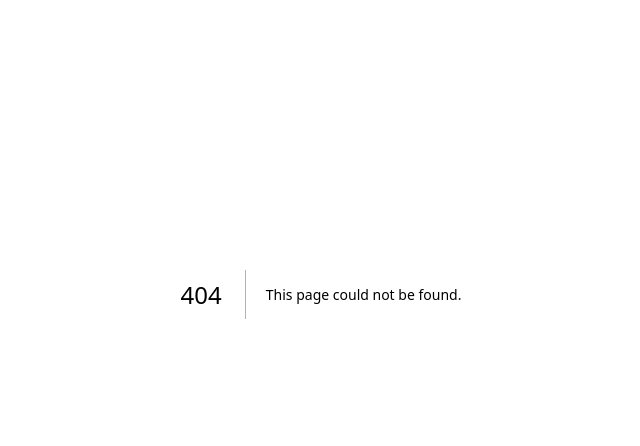
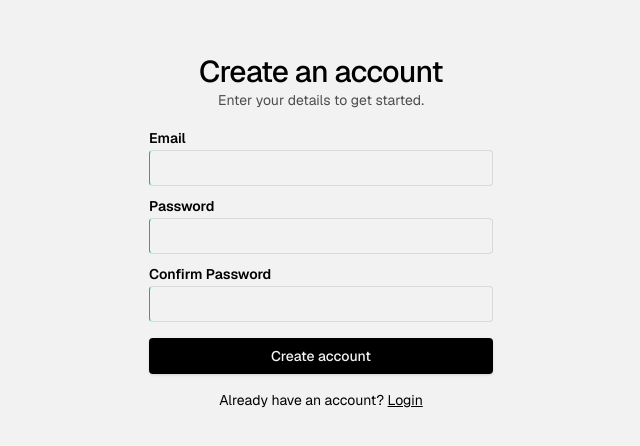
Before and after one commit to blkhurst/next-login-pbkdf2, a Next.js app: page /signup in a window 1280 px wide. Before the commit this address had no page. Shown: the part 106-552 px from the top of the page, without its empty margins (319-959 px from the left). Built offline with nearby package versions, Linux system fonts and the light colour scheme.

Commit message:
feat: add login & signup page

```diff
--- /dev/null
+++ b/app/login/page.tsx
@@ -0,0 +1,54 @@
+"use client";
+import Link from "next/link";
+import { Label } from "@/components/ui/Label";
+import { Input } from "@/components/ui/Input";
+import { Button } from "@/components/ui/Button";
+import { useRef, useState } from "react";
+import { AuthFormState } from "@/lib/auth/definitions";
+
+export default function LoginPage() {
+  const handleSubmit = async () => {};
+  const [pending, setPending] = useState(false);
+  const [state, setState] = useState<AuthFormState>({});
+  const passwordRef = useRef<HTMLInputElement>(null);
+
+  return (
+    <main className="max-w-container mt-[20svh] max-w-sm text-center">
+      <div>
+        <h1 className="text-3xl font-medium tracking-tight">Login</h1>
+        <p className="text-copy-secondary text-sm">
+          Enter your credentials to access your account.
+        </p>
+      </div>
+
+      <div className="mt-4">
+        <form onSubmit={handleSubmit} className="flex flex-col gap-2 text-left">
+          <div>
+            <Label>Email</Label>
+            <Input name="email" autoComplete="off" />
+          </div>
+
+          <div>
+            <Label>Password</Label>
+            <Input name="password" type="password" ref={passwordRef} />
+          </div>
+
+          <Button disabled={pending} type="submit" className="mt-2 w-full">
+            {pending ? "Processing..." : "Login"}
+          </Button>
+
+          {state?.error && (
+            <p className="text-sm text-red-500">{state.error}</p>
+          )}
+        </form>
+      </div>
+
+      <p className="mt-4 text-sm">
+        Don&apos;t have an account?{" "}
+        <Link className="underline" href="/signup">
+          Sign up
+        </Link>
+      </p>
+    </main>
+  );
+}
--- /dev/null
+++ b/app/signup/page.tsx
@@ -0,0 +1,79 @@
+"use client";
+import Link from "next/link";
+import { Label } from "@/components/ui/Label";
+import { Input } from "@/components/ui/Input";
+import { Button } from "@/components/ui/Button";
+import { useState } from "react";
+import { AuthFormState } from "@/lib/auth/definitions";
+
+export default function SignupPage() {
+  const handleSubmit = async () => {};
+  const [pending, setPending] = useState(false);
+  const [state, setState] = useState<AuthFormState>({});
+
+  return (
+    <main className="max-w-container mt-[20svh] max-w-sm text-center">
+      <div>
+        <h1 className="text-3xl font-medium tracking-tight">
+          Create an account
+        </h1>
+        <p className="text-copy-secondary text-sm">
+          Enter your details to get started.
+        </p>
+      </div>
+
+      <div className="mt-4">
+        <form onSubmit={handleSubmit} className="flex flex-col gap-2 text-left">
+          <div>
+            <Label htmlFor="email">Email</Label>
+            <Input id="email" name="email" autoComplete="off" />
+          </div>
+
+          {state?.errors?.email && (
+            <p className="text-sm text-red-500">{state.errors.email}</p>
+          )}
+
+          <div>
+            <Label htmlFor="password">Password</Label>
+            <Input id="password" name="password" type="password" />
+          </div>
+
+          <div>
+            <Label htmlFor="password">Confirm Password</Label>
+            <Input
+              id="confirmPassword"
+              name="confirmPassword"
+              type="password"
+            />
+          </div>
+
+          {state?.errors?.password && (
+            <div className="text-sm text-red-500">
+              <p>Password must:</p>
+              <ul>
+                {state.errors.password.map((error) => (
+                  <li key={error}>- {error}</li>
+                ))}
+              </ul>
+            </div>
+          )}
+
+          <Button disabled={pending} type="submit" className="mt-2">
+            {pending ? "Processing..." : "Create account"}
+          </Button>
+
+          {state?.error && (
+            <p className="text-sm text-red-500">{state.error}</p>
+          )}
+        </form>
+      </div>
+
+      <p className="mt-4 text-sm">
+        Already have an account?{" "}
+        <Link className="underline" href="/login">
+          Login
+        </Link>
+      </p>
+    </main>
+  );
+}
--- a/components/ui/Input.tsx
+++ b/components/ui/Input.tsx
@@ -12,6 +12,7 @@ const Input = React.forwardRef<HTMLInputElement, React.ComponentProps<"input">>(
           "file:text-foreground file:border-0 file:bg-transparent file:text-sm file:font-medium",
           "focus-visible:border-ring focus-visible:outline-none",
           "disabled:cursor-not-allowed disabled:opacity-50",
+          "border-l-emerald-500 focus-visible:border-emerald-500 md:text-base",
           className,
         )}
         ref={ref}
```
